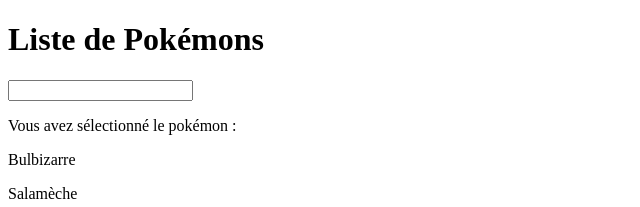
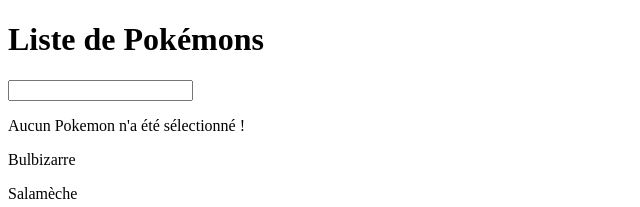
Before and after one commit to Carole-GRD/ng-pokemon-app, an Angular app: page / in a window 1280 px wide. Shown: the top 207 px of the page, without its empty margins (0-640 px from the left). Built offline with nearby package versions, Linux system fonts and the light colour scheme.

Commit message:
Les Templates d'Angular : la directive *ngIf ou @if

```diff
--- a/src/app/app.component.html
+++ b/src/app/app.component.html
@@ -1,11 +1,30 @@
 <h1>Liste de Pokémons</h1>
 
+<!-- (keyup.backspace)="pokemonSelected = undefined" -->
+<!-- (keyup.enter)="selectPokemon(input.value)" -->
 <input
     #input
-    (keyup.enter)="selectPokemon(input.value)"
+    (keyup)="selectPokemon(input.value)"
     type="number"
 >
-<p>Vous avez sélectionné le pokémon : {{ pokemonSelected?.name }}</p>
+
+
+<!-- <p *ngIf="!pokemonSelected || pokemonSelected == undefined">
+Aucun pokémon n'a été sélectionné !
+</p>
+<p *ngIf="pokemonSelected">
+    Vous avez sélectionné le pokémon : {{ pokemonSelected.name }}
+</p> -->
+@if (pokemonSelected && pokemonSelected !== null) {
+    <p>
+        Vous avez sélectionné le pokémon : {{ pokemonSelected.name }}
+    </p>
+}
+@else {
+    <p>
+        Aucun Pokemon n'a été sélectionné !
+    </p>
+}
 
 <p>{{ pokemonList[0].name }}</p>
 <p>{{ pokemonList[1].name }}</p>
--- a/src/app/app.component.ts
+++ b/src/app/app.component.ts
@@ -12,7 +12,7 @@
 })
 export class AppComponent implements OnInit {
   pokemonList: Pokemon[] = POKEMONS;
-  pokemonSelected: Pokemon | undefined;
+  pokemonSelected: Pokemon | null;
 
   ngOnInit() {
     console.table(this.pokemonList);
@@ -25,10 +25,13 @@
       console.log(`Vous avez choisi ${pokemon.name}`);
       this.pokemonSelected = pokemon;
     }
+    else if (pokemonId === "") {
+      this.pokemonSelected = null;
+      console.warn("Backspace");
+    }
     else {
-      console.error(`Aucun pokémon trouvé avec l'identifiant ${pokemonId}`);
       console.error("Vous avez demandé un pokémon qui n'existe pas.");
-      this.pokemonSelected = pokemon;
+      this.pokemonSelected = null;
     }
   }
 }
```
